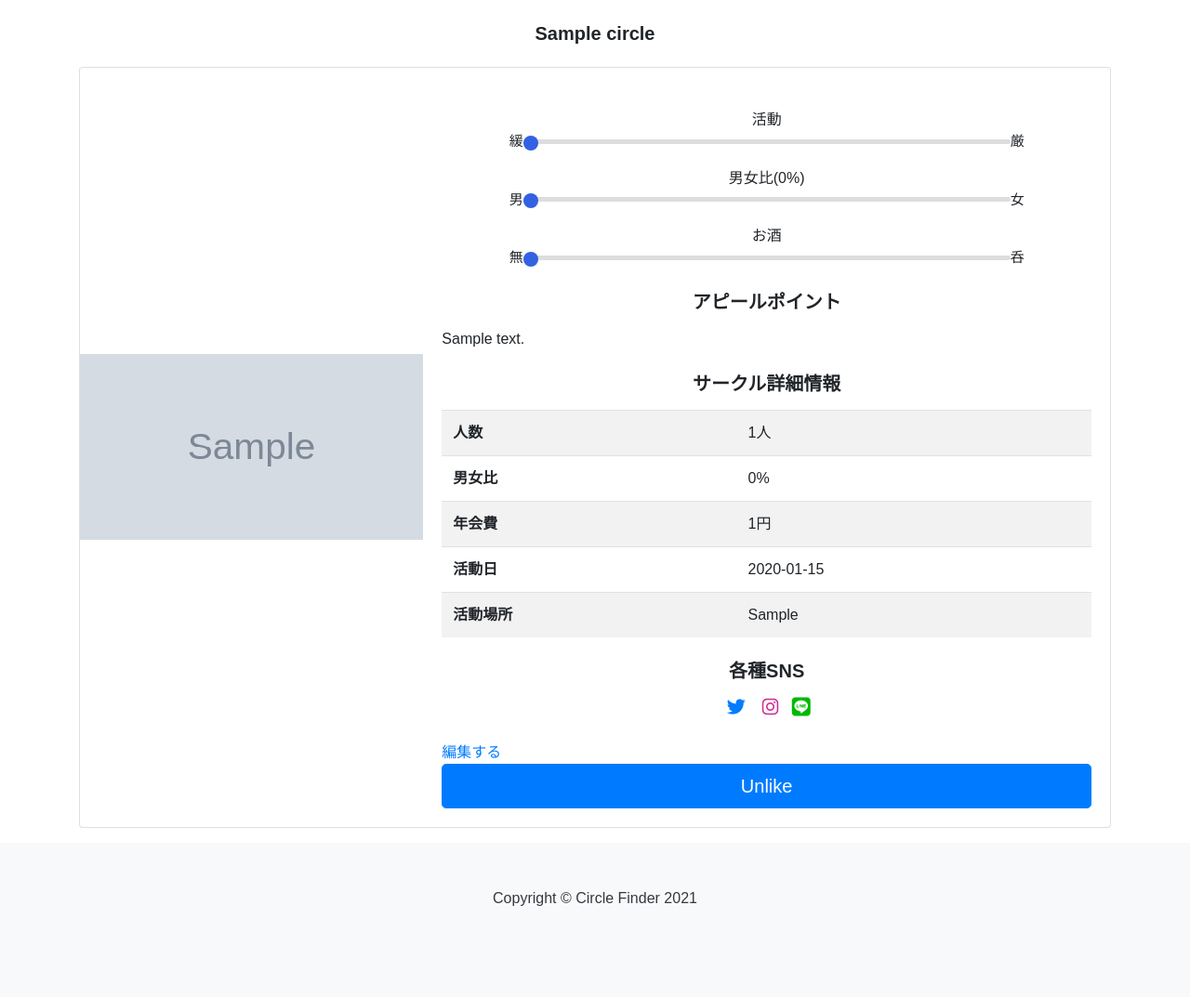
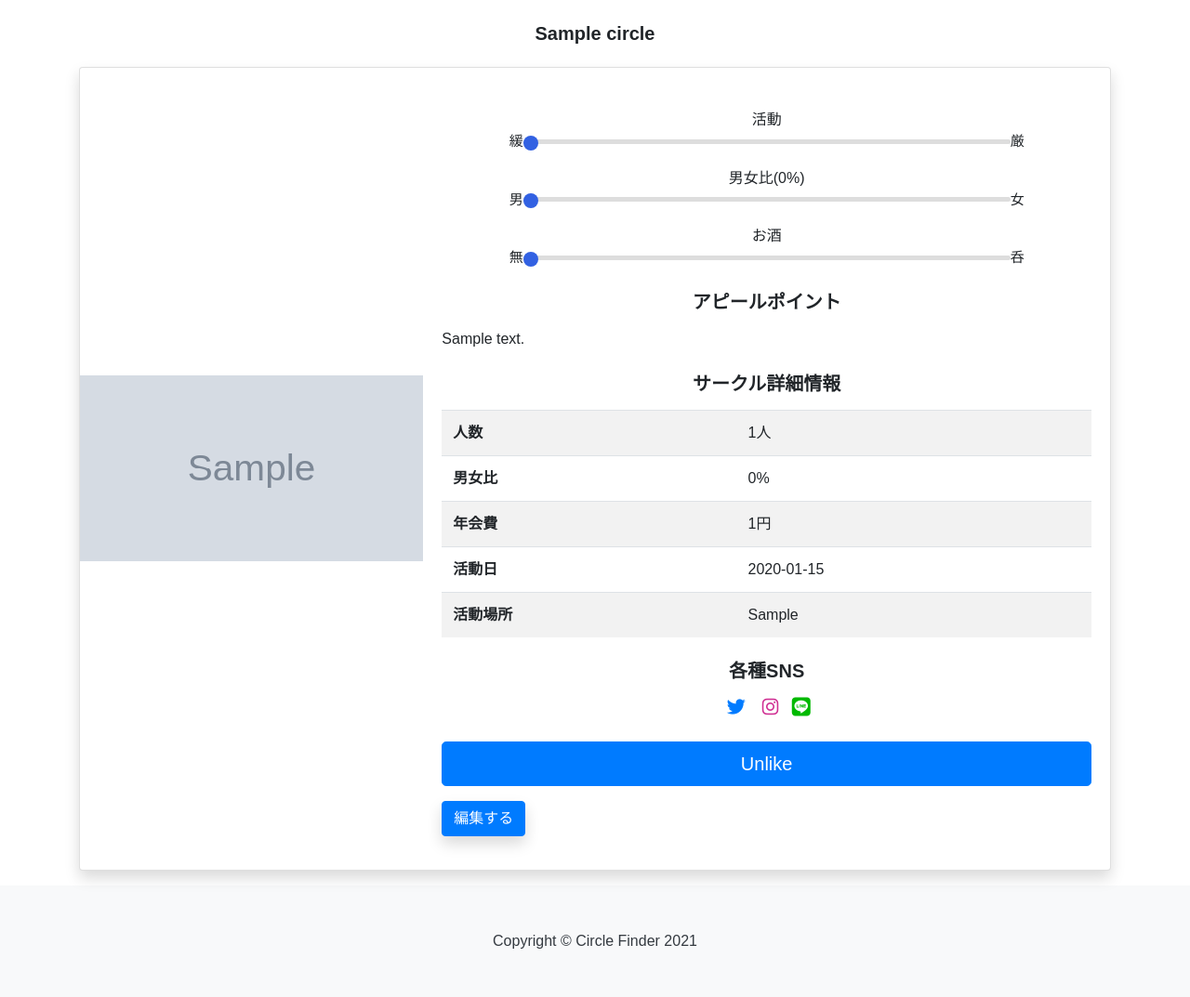
Before and after one commit to juchilian/circle-finder, a Django app: a page that uses templates/components/like.html in a window 1280 px wide. Shown: the part 56-1129 px from the top of the page at 93% size. Before the commit the page ends 1031 px from the top, so only its background shows below. Run offline with Django 3.2, Linux system fonts and the light colour scheme; a user stored in the database is signed in; tables that the repository leaves empty hold one stand-in row (values such as "Sample post"); grey boxes marked "Sample" are stand-in pictures; some libraries are stand-ins or nearby versions.

Commit message:
UI改善

```diff
--- a/circle/templates/circle/circle-card.html
+++ b/circle/templates/circle/circle-card.html
@@ -1,5 +1,11 @@
 {% block myCss %}
 <style>
+.btn-outline-primary:not(:disabled):not(.disabled).active, .btn-outline-primary:not(:disabled):not(.disabled):active, .btn-outline-primary:active {
+    color: #007bff;
+    border-color: #007bff;
+    background-color: #fff;
+}
+
 .btn-outline-primary:hover {
     color: #007bff;
     border-color: #007bff;
@@ -73,7 +79,8 @@ section {
 }
 </style>
 {% endblock %}
-<div class="card mb-3">
+
+<div class="card mb-3 shadow">
     <div class="row no-gutters">
         <div class="col-md-4 my-auto" style="background: center/cover url('{{ circle.image.url }}'); height: 200px">
         </div>
@@ -198,9 +205,6 @@ section {
                             {% endif %}
                         </ul>
                     </section>
-                {% if request.user == circle.owner %}
-                    <div><a href="/circle/{{circle.slug}}/edit">編集する</a></div>
-                {% endif %}
                 {% endif %}
                 <form action="{% url 'circle:like-circle-view' %}" method="POST" class="like-form" id='{{circle.id}}'>
                     {% csrf_token %}
@@ -215,6 +219,10 @@ section {
                         </button>
                     {% endif %}
                 </form>
+                {% if request.user == circle.owner %}
+                    <div><a href="/circle/{{circle.slug}}/edit" class="btn btn-primary my-3 shadow">編集する</a></div>
+                {% endif %}
+
             </div>
         </div>
     </div>
--- a/templates/account/signup.html
+++ b/templates/account/signup.html
@@ -5,10 +5,9 @@
 {% block head_title %}{% trans "Signup" %}{% endblock %}
 
 {% block content %}
-<div class="container my-5">
+<div class="container mt-5 mb-5">
   <div class="row">
     <div class="col-md-6 offset-md-3">
-
       <h1>{% trans "Sign Up" %}</h1>
 
       <p>{% blocktrans %}Already have an account? Then please <a href="{{ login_url }}">sign in</a>.{% endblocktrans %}</p>
@@ -22,10 +21,10 @@
         <button class="btn btn-primary" type="submit">{% trans "Sign Up" %} &raquo;</button>
       </form>
 
-      {% endblock %}
     </div>
   </div>
 </div>
+{% endblock %}
 
 {% block myJs %}
 <script>
--- a/templates/components/like.html
+++ b/templates/components/like.html
@@ -34,6 +34,7 @@
             })
             {% else %}
             // not logged in
+
                 if(window.confirm('この機能を使うにはログインが必要です。\nログインしますか？')){
                     next_url = location.pathname
                     redirect_url = "{% url 'account_login' %}" + "?next=" + next_url
```
